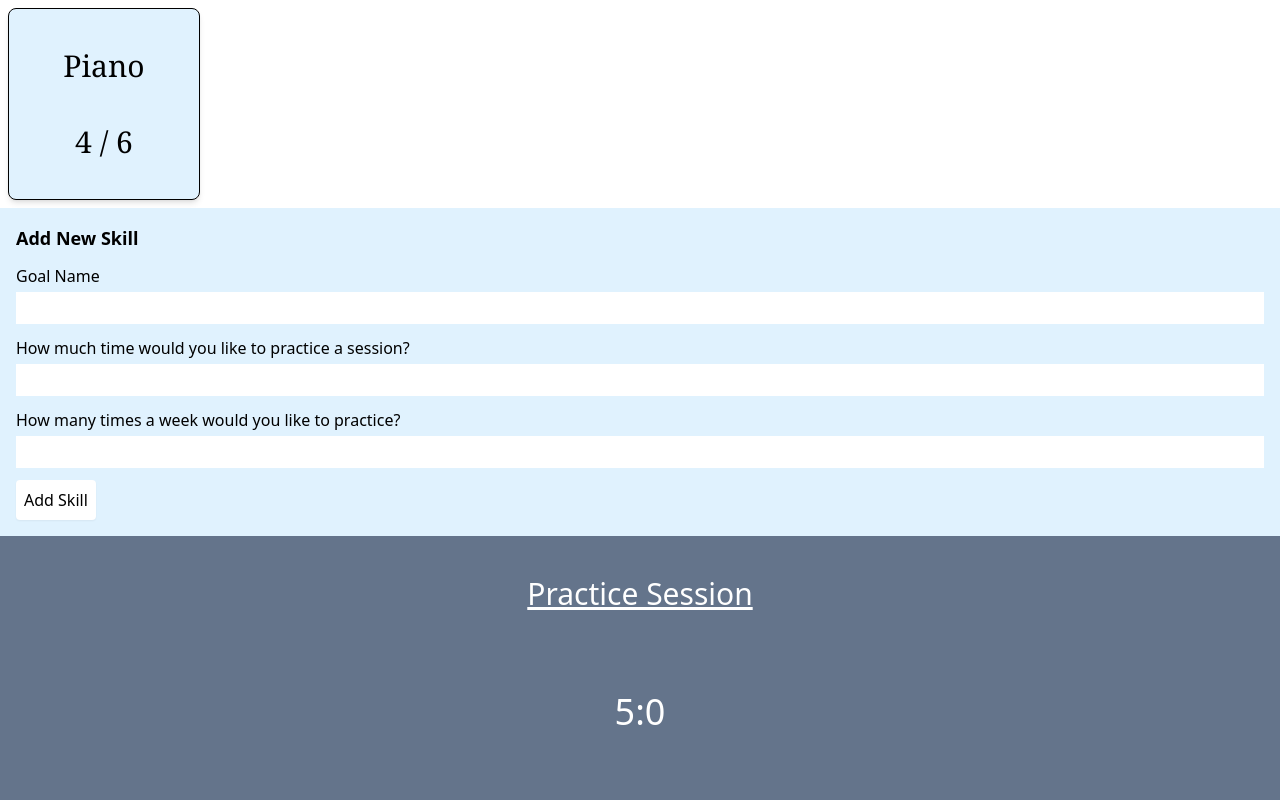
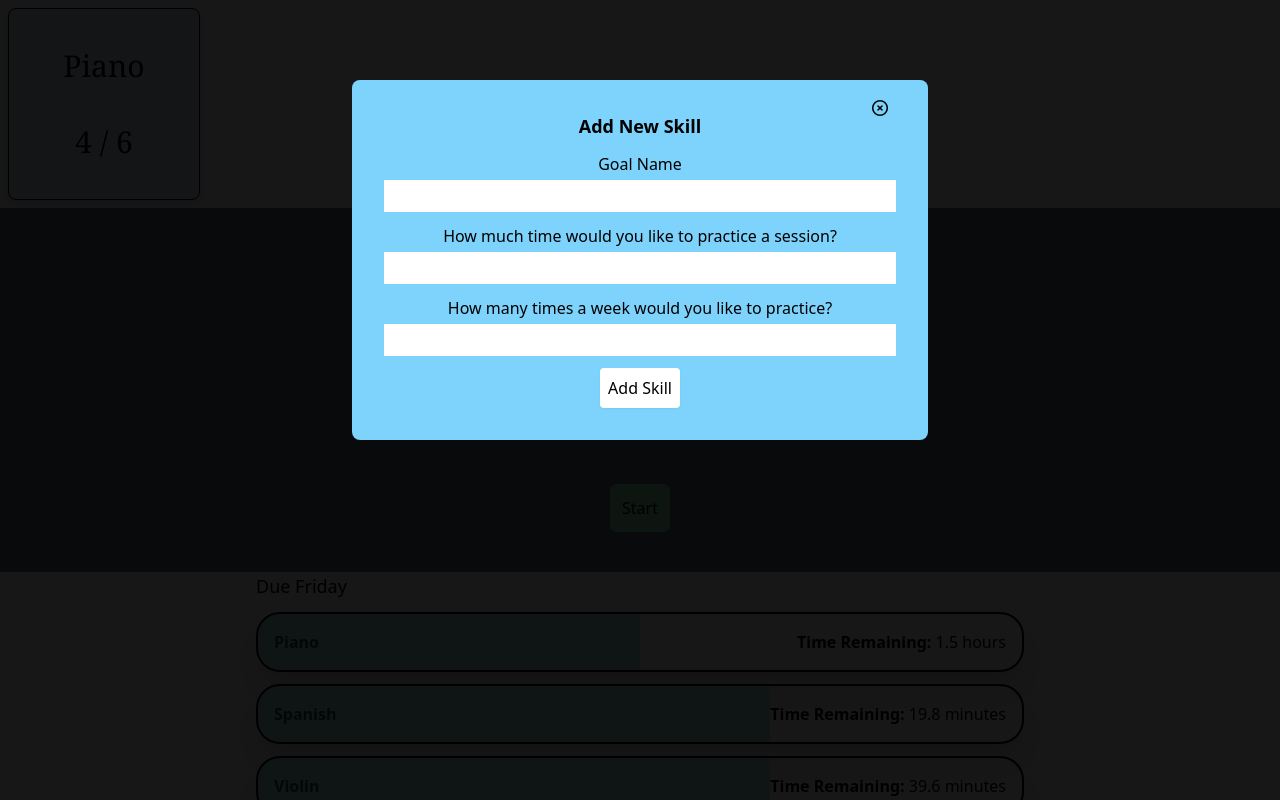
Before and after one commit to chingu-voyages/v43-tier2-team-21, a React (Create React App) app: page / in a window 1280 px wide. Shown: the top 800 px of the page. Built offline with nearby package versions, Linux system fonts and the light colour scheme.

Commit message:
Added empty modal component, reusable button, and reusable modal

```diff
--- a/package.json
+++ b/package.json
@@ -4,7 +4,6 @@
   "private": false,
   "dependencies": {
     "@formspree/react": "^2.4.1",
-    "@fortawesome/fontawesome-free": "^6.2.1",
     "@testing-library/jest-dom": "^5.16.5",
     "@testing-library/react": "^13.4.0",
     "@testing-library/user-event": "^13.5.0",
@@ -41,5 +40,8 @@
       "last 1 firefox version",
       "last 1 safari version"
     ]
+  },
+  "devDependencies": {
+    "@fortawesome/fontawesome-free": "^6.3.0"
   }
 }
--- /dev/null
+++ b/src/components/Modals/CreateSkillModal.js
@@ -0,0 +1,26 @@
+import Modal from "../UI/Modal";
+import React from "react";
+import SkillForm from "../SkillForm";
+
+const CreateSkillModal = () => {
+  const [modalIsOpen, setModalIsOpen] = React.useState(true);
+
+  function toggleModal() {
+    setModalIsOpen((prev) => !prev);
+  }
+
+  return (
+    <>
+      {modalIsOpen && (
+        <Modal
+          onClick={toggleModal}
+          className="bg-sky-300 rounded-lg text-center w-800 p-8"
+        >
+          <SkillForm />
+        </Modal>
+      )}
+    </>
+  );
+};
+
+export default CreateSkillModal;
--- /dev/null
+++ b/src/components/Modals/EmptyModal.js
@@ -0,0 +1,28 @@
+import Modal from "../UI/Modal";
+import React from "react";
+import Button from "../UI/Button/Button";
+
+const EmptyModal = () => {
+  const [modalIsOpen, setModalIsOpen] = React.useState(true);
+
+  function toggleModal() {
+    setModalIsOpen((prev) => !prev);
+  }
+
+  return (
+    <>
+      {modalIsOpen && (
+        <Modal
+          onClick={toggleModal}
+          className=" bg-teal-200 rounded-lg text-center p-8 w-800 "
+        >
+          <h2 className="font-bold">You haven't created any tasks yet</h2>
+          <p className="mb-4 text-sm">Would you like to create one?</p>
+          <Button className="bg-white shadow-lg">Create Task</Button>
+        </Modal>
+      )}
+    </>
+  );
+};
+
+export default EmptyModal;
--- a/src/components/SkillForm.js
+++ b/src/components/SkillForm.js
@@ -60,7 +60,7 @@ const SkillForm = ({ prepopulatedData }) => {
   };
 
   return (
-    <form onSubmit={handleSubmit} className="bg-sky-100 p-4">
+    <form onSubmit={handleSubmit}>
       <h2 className="text-lg font-bold">
         {prepopulatedData ? "Edit Skill Preferences" : "Add New Skill"}
       </h2>
--- /dev/null
+++ b/src/components/UI/Button/Button.js
@@ -0,0 +1,12 @@
+const Button = (props) => {
+  return (
+    <button
+      onClick={props.onClick}
+      className={`mx-2 p-3 rounded-md hover:opacity-80 ${props.className}`}
+    >
+      {props.children}
+    </button>
+  );
+};
+
+export default Button;
--- /dev/null
+++ b/src/components/UI/Button/DeleteButton.js
@@ -0,0 +1,13 @@
+const DeleteButton = (props) => {
+  return (
+    <button
+      className="absolute right-10 top-4 cursor-pointer color-black hover:opacity-70"
+      onClick={props.onClick}
+      aria-label="Close modal"
+    >
+      <i className="fa-regular fa-circle-xmark"></i>
+    </button>
+  );
+};
+
+export default DeleteButton;
--- /dev/null
+++ b/src/components/UI/Modal.js
@@ -0,0 +1,29 @@
+import React from "react";
+import DeleteButton from "./Button/DeleteButton";
+
+// Implement propType
+
+export default function Modal(props) {
+  function handleClick(e) {
+    e.preventDefault();
+    props.onClick();
+  }
+  function handleSave() {
+    props.submit.function();
+  }
+
+  return (
+    <>
+      <div
+        onClick={handleClick}
+        className="bg-black/70 top-0 right-0 left-0 bottom-0 fixed"
+      ></div>
+      <div
+        className={`${props.className} absolute top-20 right-1/2 translate-x-1/2 max-w-xl w-full`}
+      >
+        {props.children}
+        <DeleteButton onClick={handleClick} />
+      </div>
+    </>
+  );
+}
--- a/src/index.js
+++ b/src/index.js
@@ -4,6 +4,7 @@ import { BrowserRouter } from "react-router-dom";
 import App from "./App";
 import "normalize.css";
 import "./index.css";
+import "@fortawesome/fontawesome-free/css/all.min.css";
 
 // Firebase api reference url : https://skill-tracker-e115a-default-rtdb.firebaseio.com/
 // Firebase Realtime DB docs : https://firebase.google.com/docs/database?authuser=0&hl=en
--- a/src/pages/Dashboard.js
+++ b/src/pages/Dashboard.js
@@ -1,15 +1,17 @@
-import SkillForm from "../components/SkillForm";
 import { SkillCard } from "../components/SkillCard";
 import Timer from "../components/Timer";
 import DueToday from "../components/DueToday/DueToday";
+import EmptyModal from "../components/Modals/EmptyModal";
+import CreateSkillModal from "../components/Modals/CreateSkillModal";
 
 const Dashboard = () => {
   return (
     <>
       <SkillCard />
-      <SkillForm />
       <Timer />
       <DueToday />
+      <EmptyModal />
+      <CreateSkillModal />
     </>
   );
 };
```
Also changed, not shown: 1 other file (tests, documents, lock files or other folders).
